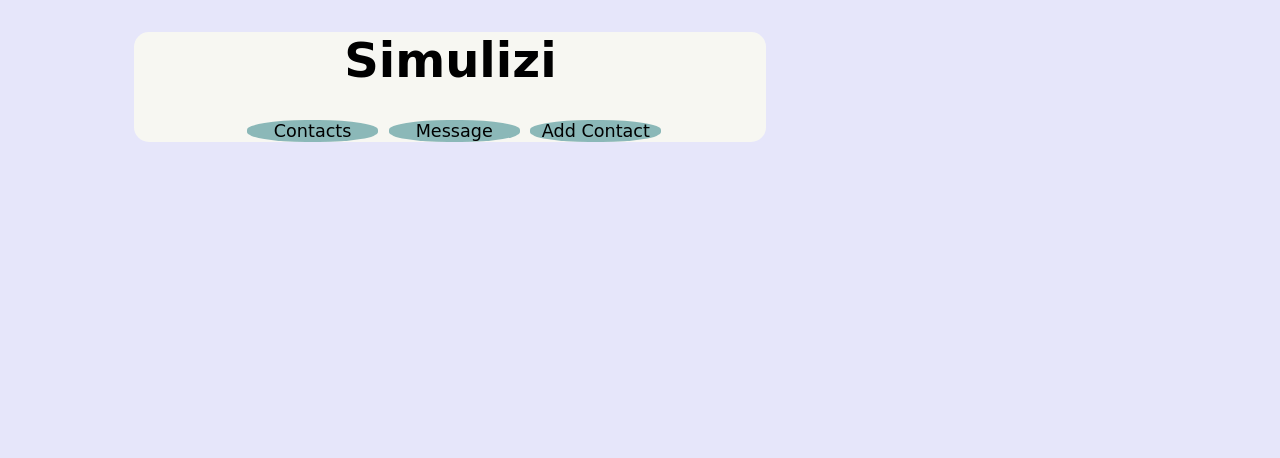
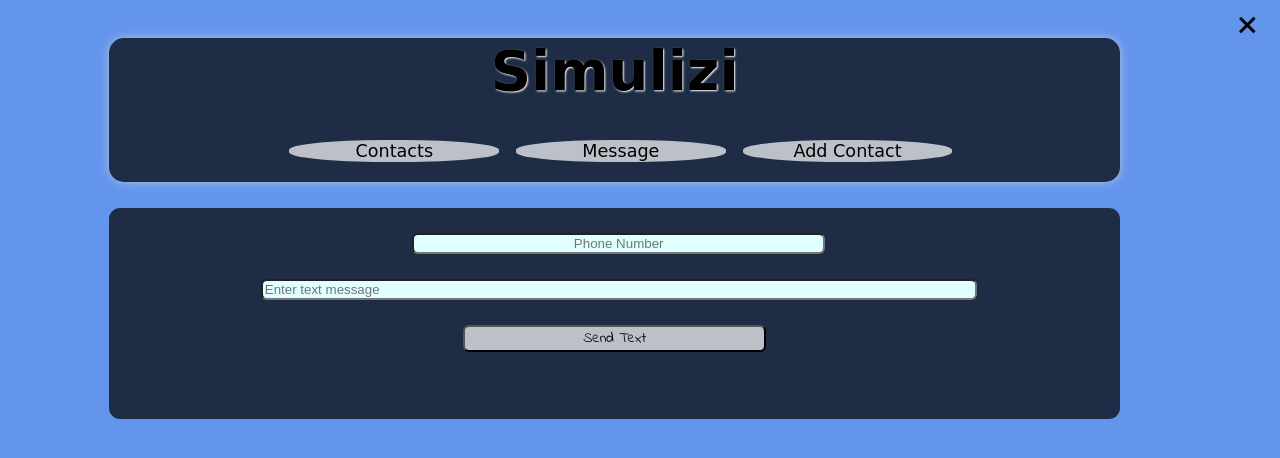
Before and after one commit to rodgnathaniel/node_sms, a website: page views/index.html in a window 1280 px wide. Drawn offline with nearby package versions, Linux system fonts and the light colour scheme; no server answers; files whose address does not match are found by name.

Commit message:
making node_sms look / function better

```diff
--- a/views/index.html
+++ b/views/index.html
@@ -12,20 +12,22 @@
     @import url('https://fonts.googleapis.com/css?family=Indie+Flower');
 
     body{
-        background-color: olivedrab;
+        background-color:rgb(100,149,237)
     }
 
     .container{
-        background-color: ivory;
+        background-color: rgba(0,0,0,0.7);
         border-radius: 11px 11px 11px 11px;
-        width: 40%;
+        width: 80%;
         height: 25%;
-        margin-left: 30%;
-        margin-right: 30%;
+        margin-left: 8%;
+        margin-right: 30%; */
+        top: 30%;
+        left: 60%;
         display: flex;
         flex-direction: column;
-        justify-content: center;
-        display: none;
+        /* justify-content: center; */
+        /* display: none; */
     }
 
     #number{
@@ -56,7 +58,7 @@
         border-radius: 6px 6px 6px 6px;
         margin-left: 35%;
         margin-right: 35%;
-        background-color:rgba(	95,158,160,.7);
+        background-color:rgba(300,300,300,.7);
         font-family: 'Indie Flower', cursive;
         font-size: 90%;
 
@@ -65,7 +67,8 @@
     h2{
         font-family: 'Indie Flower', cursive;
         text-align: center;
-        color: black;
+        color: white;
+        text-shadow: 1px 1px 2px white;
         background: rgba(	95,158,160,.7);
         border-radius: 8px 8px 8px 8px;
         font-size: 180%;
@@ -77,36 +80,37 @@
 
     p{
         color: black;
+        text-shadow: 1px 1px 2px white;
         text-align: center;
         margin-bottom: 5%;
     }
 
     @import url('https://fonts.googleapis.com/css?family=Dokdo');
 
-body{
-    background-color: lavender;
-}
-
 h1{
     font-family: 'Dokdo', cursive;
-    font-size: 300%;
+    color: black;
+    text-shadow: 1px 1px 2px white;
+    font-size: 350%;
     text-align: center;
     /* margin-left: 35%; */
 }
 
 header{
-    background-color:rgba(255,255,240,0.7);
+    background-color:rgba(0,0,0,0.7);
     border-radius: 15px 15px 15px 15px;
-    width: 50%;
+    width: 80%;
     height: 22%;
-    margin-left: 10%;
+    margin-left: 8%;
     margin-bottom: 2%;
+    box-shadow: 0 0 10px 0 rgba(211,211,211,.7);
 }
 
 nav{
     display: flex;
     flex-direction: row;
     margin-left: 17%;
+    padding-bottom: 2%;
 }
 
 nav button{
@@ -116,7 +120,7 @@ nav button{
     margin-left: 1%;
     margin-right: 1%;
     border-radius: 45% 45% 45% 45%;
-    background-color: rgba(	95,158,160,.7);
+    background-color: rgba(300,300,300,0.7);
     border: none;
     outline: none;
     font-family: 'Dokdo', cursive;
```
